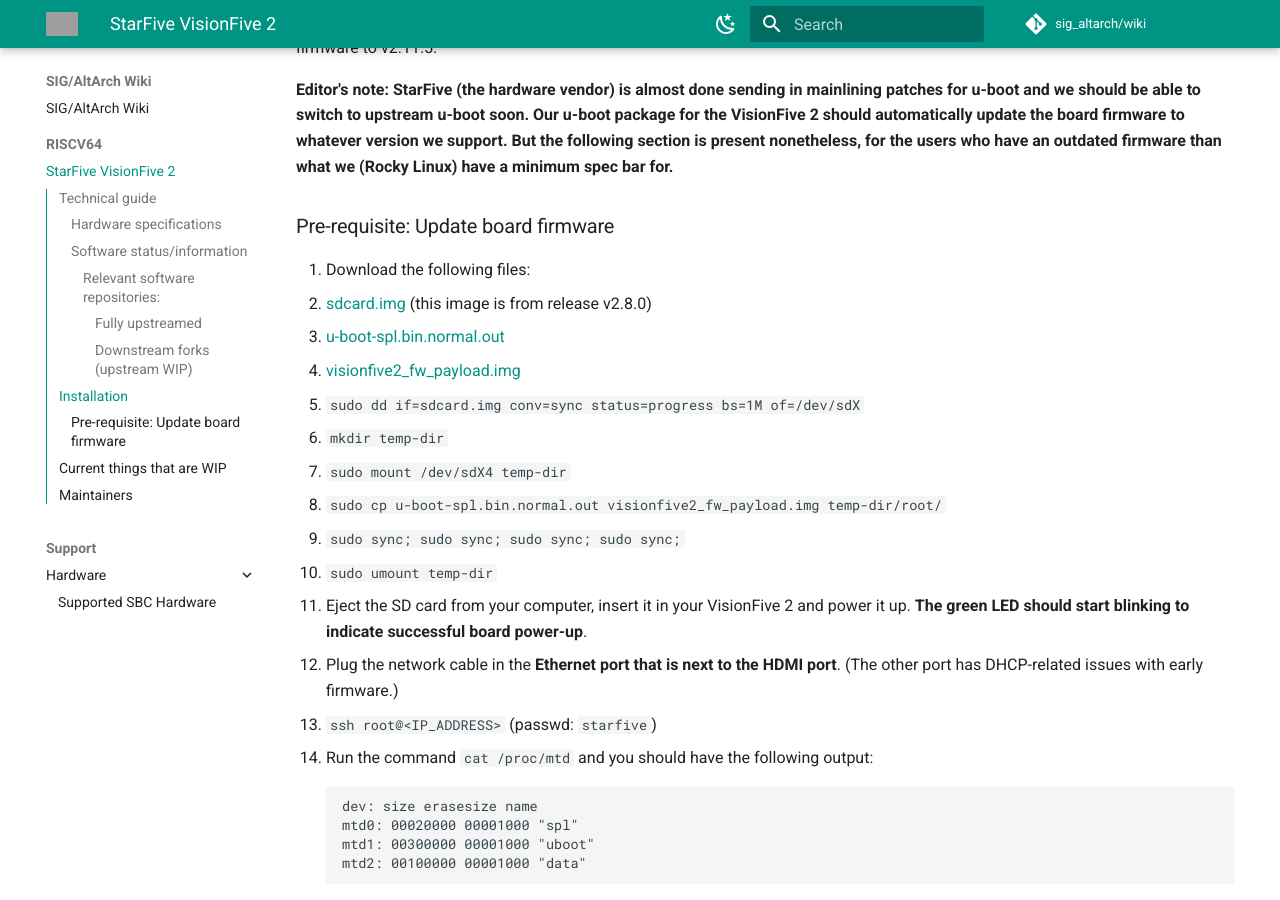
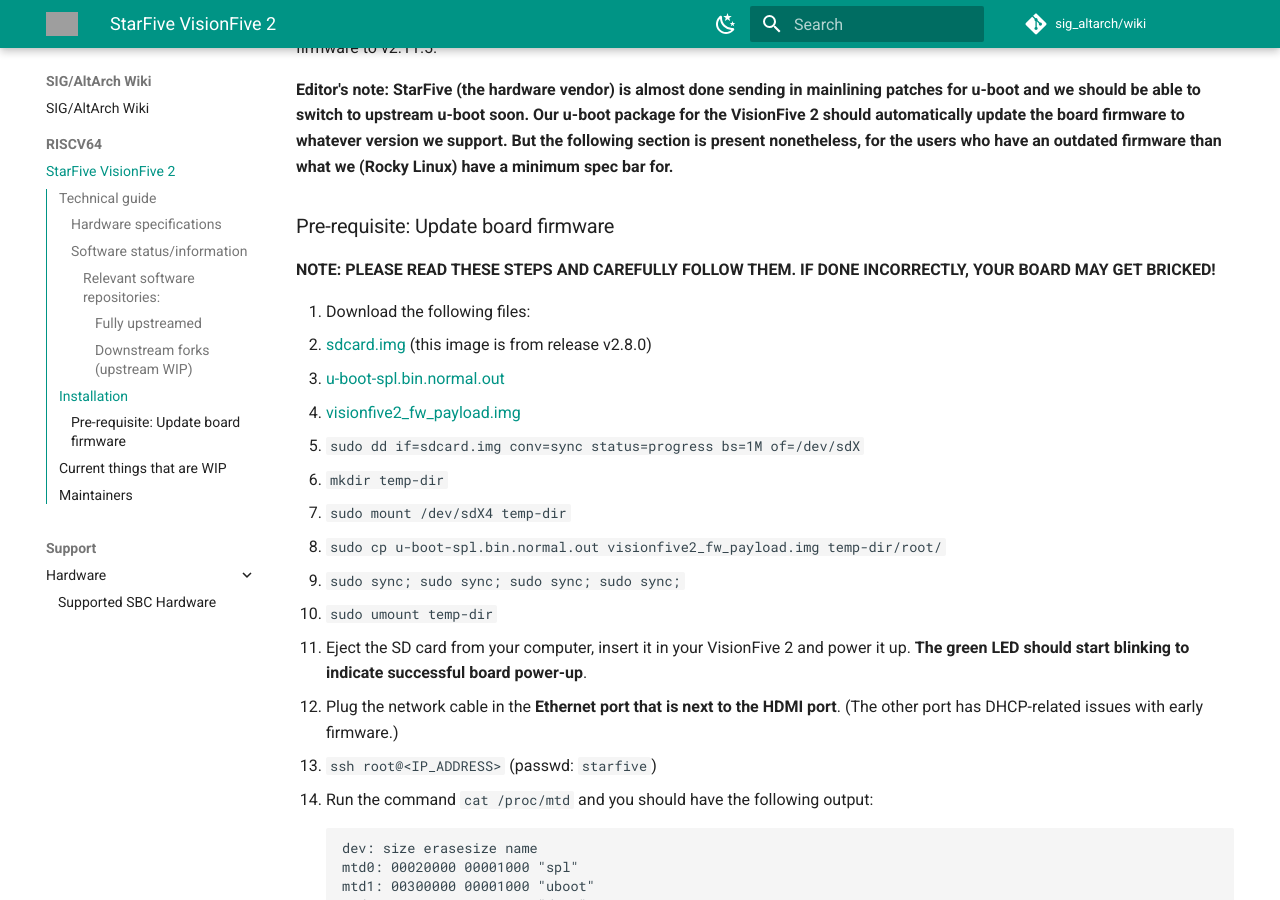
Before and after one commit to rocky-linux/sig-altarch-wiki, an MkDocs documentation site: the page built from docs/RISCV64/visionfive_2.md, in a window 1280 px wide and 900 px high, scrolled down 1934 px. Built offline with MkDocs 1.6.1 and Material for MkDocs 9.7.7, drawn with Linux system fonts in a browser that asks for light colours; emoji names are drawn with the system emoji font; grey boxes are pictures that could not be loaded.

Commit message:
vf2: add a notice about updating board firmware

```diff
--- a/docs/RISCV64/visionfive_2.md
+++ b/docs/RISCV64/visionfive_2.md
@@ -68,6 +68,8 @@
 
 ### Pre-requisite: Update board firmware
 
+**NOTE: PLEASE READ THESE STEPS AND CAREFULLY FOLLOW THEM. IF DONE INCORRECTLY, YOUR BOARD MAY GET BRICKED!**
+
 1. Download the following files:
 - [sdcard.img](https://github.com/starfive-tech/VisionFive2/releases/download/VF2_v2.8.0/sdcard.img) (this image is from release v2.8.0)
 - [u-boot-spl.bin.normal.out](https://github.com/starfive-tech/VisionFive2/releases/download/VF2_v2.11.5/u-boot-spl.bin.normal.out)
```
